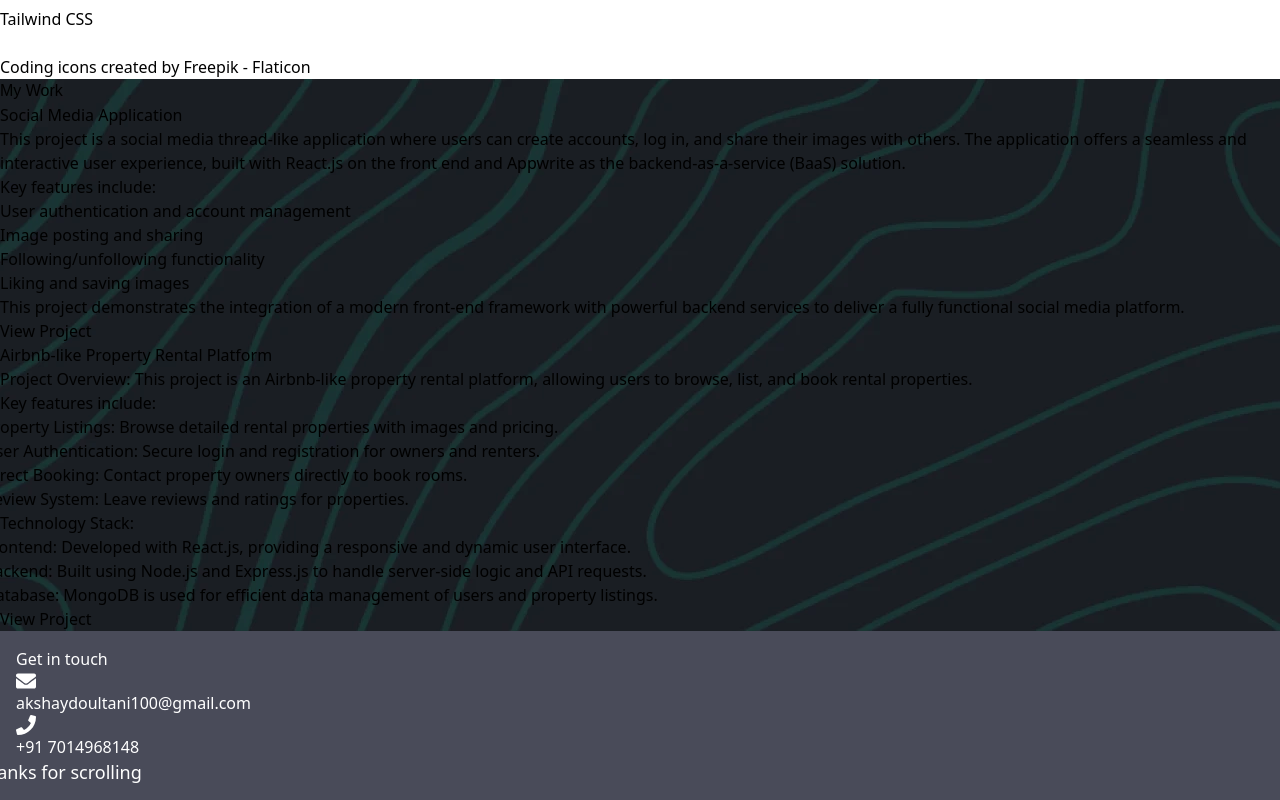
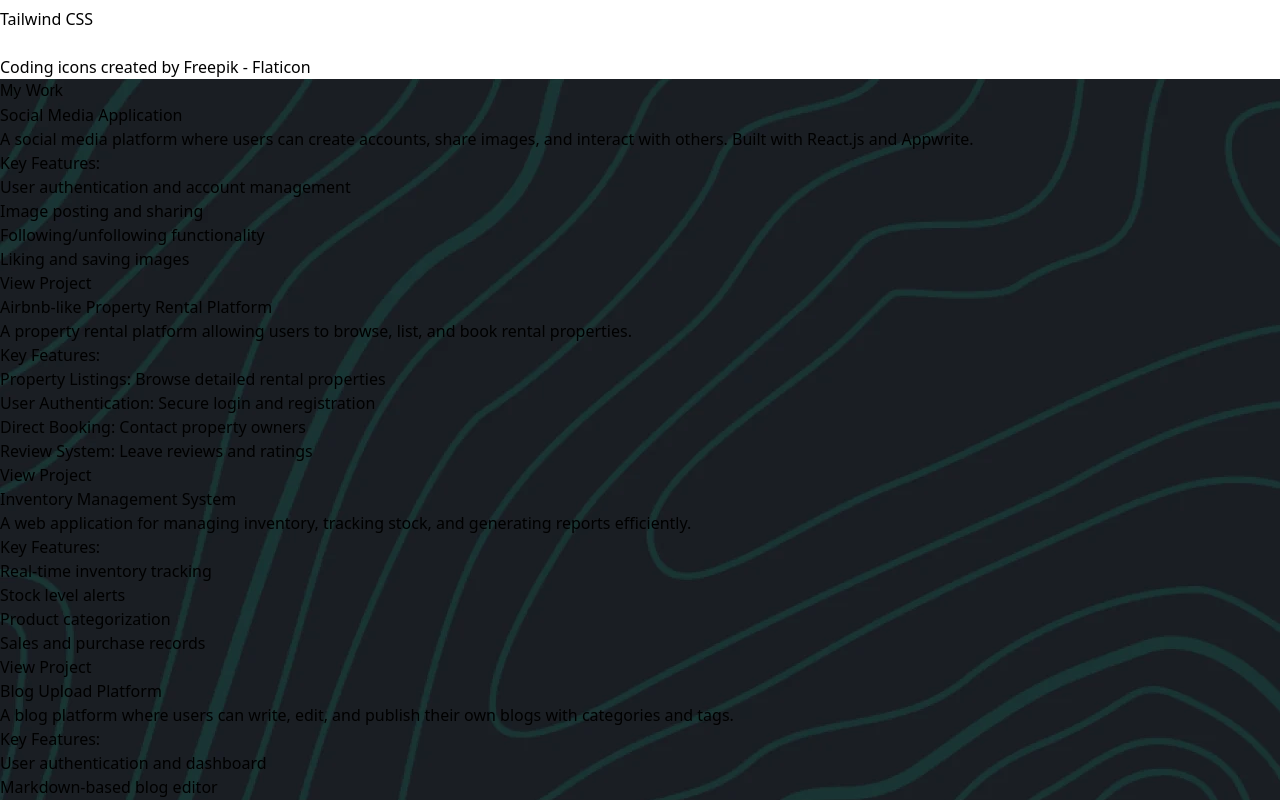
Before and after one commit to Akshay-Doultani/Portfolio, a React (Vite) app: page / in a window 1280 px wide. Shown: the part 4880-5680 px from the top of the page. Built offline with nearby package versions, Linux system fonts and the light colour scheme; a web font is replaced by a local one.

Commit message:
Update Projects.jsx

```diff
--- a/src/components/Projects.jsx
+++ b/src/components/Projects.jsx
@@ -6,42 +6,100 @@ const Projects = () => {
       className="min-h-screen bg-cover bg-center flex flex-col items-center justify-center space-y-16"
       style={{ backgroundImage: "url('/bg.png')" }}
     >
-      {/* First Project */}
+      {/* Section Heading */}
       <h1 className="text-5xl font-bold text-white text-center mb-2 mt-4" style={{ fontFamily: 'Matemasie, sans-serif' }}>
         My Work
       </h1>
+
+      {/* Social Media Application */}
+      <ProjectCard
+        title="Social Media Application"
+        description="A social media platform where users can create accounts, share images, and interact with others. Built with React.js and Appwrite."
+        features={[
+          "User authentication and account management",
+          "Image posting and sharing",
+          "Following/unfollowing functionality",
+          "Liking and saving images"
+        ]}
+        link="https://social-media-platform-91xmsnapgram.vercel.app/"
+      />
+
+      {/* Airbnb-like Property Rental Platform */}
+      <ProjectCard
+        title="Airbnb-like Property Rental Platform"
+        description="A property rental platform allowing users to browse, list, and book rental properties."
+        features={[
+          "Property Listings: Browse detailed rental properties",
+          "User Authentication: Secure login and registration",
+          "Direct Booking: Contact property owners",
+          "Review System: Leave reviews and ratings"
+        ]}
+        link="https://place-to-stay1.netlify.app/"
+      />
+
+      {/* Inventory Management System */}
+      <ProjectCard
+        title="Inventory Management System"
+        description="A web application for managing inventory, tracking stock, and generating reports efficiently."
+        features={[
+          "Real-time inventory tracking",
+          "Stock level alerts",
+          "Product categorization",
+          "Sales and purchase records"
+        ]}
+        link="https://github.com/Akshay-Doultani/Inventory-Management"
+      />
+
+      {/* Blog Upload Platform */}
+      <ProjectCard
+        title="Blog Upload Platform"
+        description="A blog platform where users can write, edit, and publish their own blogs with categories and tags."
+        features={[
+          "User authentication and dashboard",
+          "Markdown-based blog editor",
+          "Category and tag filtering",
+          "Comment and like functionality"
+        ]}
+        link="https://github.com/Akshay-Doultani/Blog-Upload"
+      />
+
+      {/* GitHub Link */}
+      <div className="mt-10">
+        <a
+          href="https://github.com/Akshay-Doultani"
+          className="bg-[#a7fce7] text-black px-6 py-3 rounded shadow-lg hover:bg-[#8fe8d1] transition duration-300 text-xl font-semibold"
+          target="_blank"
+          rel="noopener noreferrer"
+        >
+          Visit My GitHub
+        </a>
+      </div>
+    </div>
+  );
+};
+
+// Reusable Project Card Component
+const ProjectCard = ({ title, description, features, link }) => {
+  return (
     <div className="w-full max-w-4xl mx-auto flex flex-col lg:flex-row items-center justify-between px-4 sm:px-8 space-y-8 lg:space-y-0">
-        {/* Left Side (Description) */}
       <div className="w-full lg:w-1/2 lg:pr-4 text-center lg:text-left">
-          <h1 className="text-3xl text-white font-semibold mb-4">
-            Social Media Application
-          </h1>
-          <p className="text-white text-lg mb-4">
-            This project is a social media thread-like application where users can create accounts, log in, and share their images with others. The application offers a seamless and interactive user experience, built with React.js on the front end and Appwrite as the backend-as-a-service (BaaS) solution.
-          </p>
-          <h4 className="text-white font-semibold mb-2">
-            Key features include:
-          </h4>
+        <h1 className="text-3xl text-white font-semibold mb-4">{title}</h1>
+        <p className="text-white text-lg mb-4">{description}</p>
+        <h4 className="text-white font-semibold mb-2">Key Features:</h4>
         <ul className="list-disc list-inside text-white mb-4 text-left">
-            <li>User authentication and account management</li>
-            <li>Image posting and sharing</li>
-            <li>Following/unfollowing functionality</li>
-            <li>Liking and saving images</li>
+          {features.map((feature, index) => (
+            <li key={index}>{feature}</li>
+          ))}
         </ul>
-          <p className="text-white">
-            This project demonstrates the integration of a modern front-end framework with powerful backend services to deliver a fully functional social media platform.
-          </p>
       </div>
 
-        {/* Vertical Line */}
       <div className="hidden lg:block h-96 w-1 bg-white relative">
         <div className="absolute top-full left-1/2 transform -translate-x-1/2 -translate-y-1/2 w-6 h-6 rounded-full bg-white"></div>
       </div>
 
-        {/* Right Side (Link) */}
       <div className="w-full lg:w-1/2 lg:pl-4 text-center lg:text-right">
         <a
-            href="https://social-media-platform-91xmsnapgram.vercel.app/"
+          href={link}
           className="text-white text-2xl underline"
           target="_blank"
           rel="noopener noreferrer"
@@ -50,72 +108,6 @@ const Projects = () => {
         </a>
       </div>
     </div>
-
-      {/* Second Project */}
-      <div className="w-full max-w-4xl mx-auto flex flex-col lg:flex-row items-center justify-between px-4 sm:px-8 space-y-8 lg:space-y-0">
-        {/* Left Side (Description) */}
-        <div className="w-full lg:w-1/2 lg:pr-4 text-center lg:text-left">
-          <h1 className="text-3xl text-white font-semibold mb-4">
-            Airbnb-like Property Rental Platform
-          </h1>
-          <p className="text-white text-lg mb-4">
-            Project Overview: This project is an Airbnb-like property rental platform, allowing users to browse, list, and book rental properties.
-          </p>
-          <h4 className="text-white font-semibold mb-2">
-            Key features include:
-          </h4>
-          <ul className="list-disc list-inside text-white mb-4 text-left">
-            <li className="ml-4 text-white" style={{ textIndent: '-1em' }}>
-              Property Listings: Browse detailed rental properties with images and pricing.
-            </li>
-            <li className="ml-4 text-white" style={{ textIndent: '-1em' }}>
-              User Authentication: Secure login and registration for owners and renters.
-            </li>
-            <li className="ml-4 text-white" style={{ textIndent: '-1em' }}>
-              Direct Booking: Contact property owners directly to book rooms.
-            </li>
-            <li className="ml-4 text-white" style={{ textIndent: '-1em' }}>
-              Review System: Leave reviews and ratings for properties.
-            </li>
-          </ul>
-
-          <h4 className="text-white font-semibold mb-2">
-            Technology Stack:
-          </h4>
-          <ul className="list-disc list-inside text-white mb-4 text-left">
-            <li className="ml-4 text-white" style={{ textIndent: '-1em' }}>
-              Frontend: Developed with React.js, providing a responsive and dynamic user interface.
-            </li>
-            <li className="ml-4 text-white" style={{ textIndent: '-1em' }}>
-              Backend: Built using Node.js and Express.js to handle server-side logic and API requests.
-            </li>
-            <li className="ml-4 text-white" style={{ textIndent: '-1em' }}>
-              Database: MongoDB is used for efficient data management of users and property listings.
-            </li>
-
-          </ul>
-
-        </div>
-
-        {/* Vertical Line */}
-        <div className="hidden lg:block h-[490px] w-1 bg-white relative">
-          <div className="absolute top-0 left-1/2 transform -translate-x-1/2 -translate-y-1/2 w-6 h-6 rounded-full bg-white"></div>
-        </div>
-
-
-        {/* Right Side (Link) */}
-        <div className="w-full lg:w-1/2 lg:pl-4 text-center lg:text-right">
-          <a
-            href="https://place-to-stay1.netlify.app/"
-            className="text-white text-2xl underline"
-            target="_blank"
-            rel="noopener noreferrer"
-          >
-            View Project
-          </a>
-        </div>
-      </div>
-    </div>
   );
 };
 
```
Lines whose indentation alone changed are shown as unchanged.
